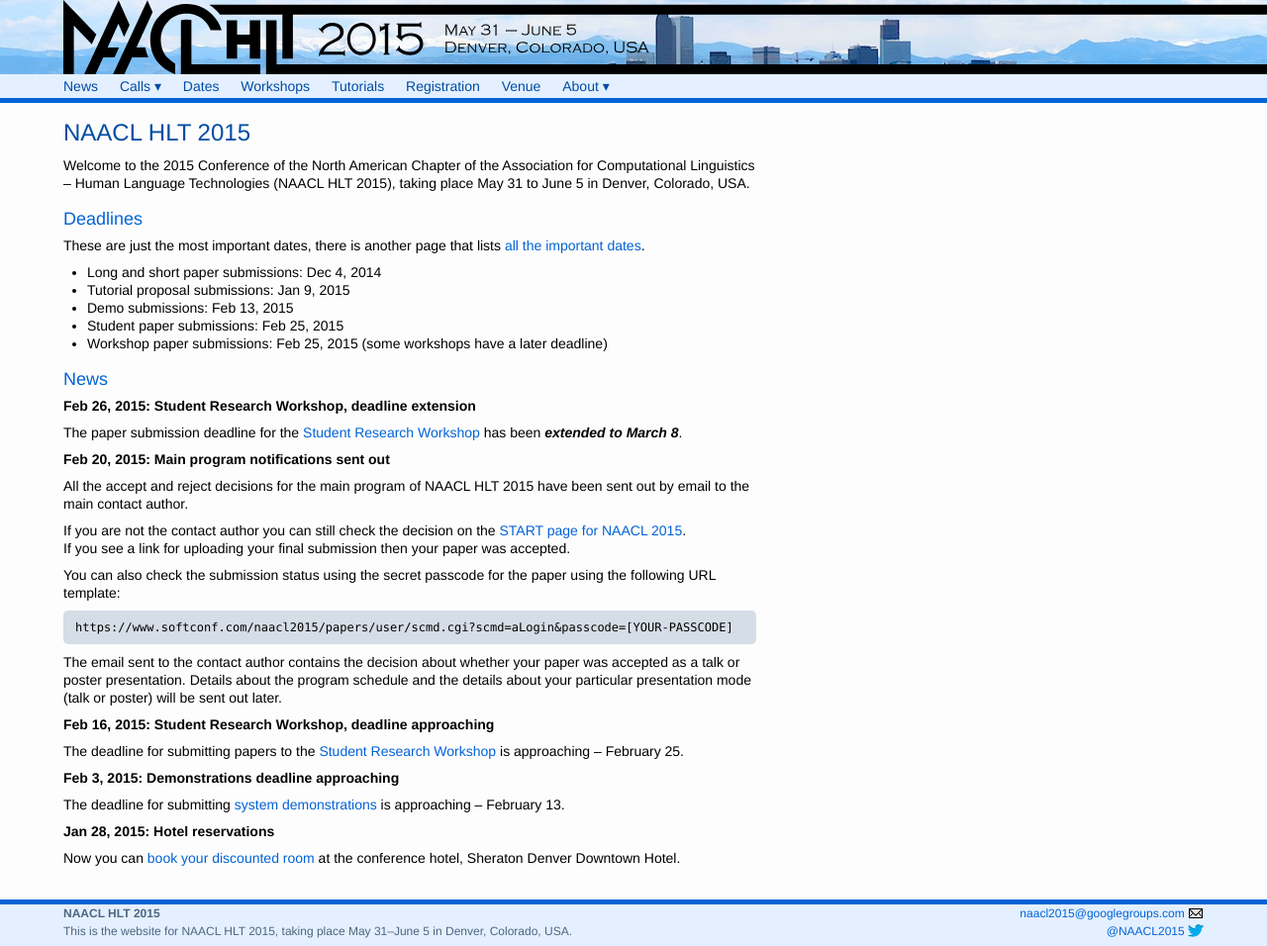
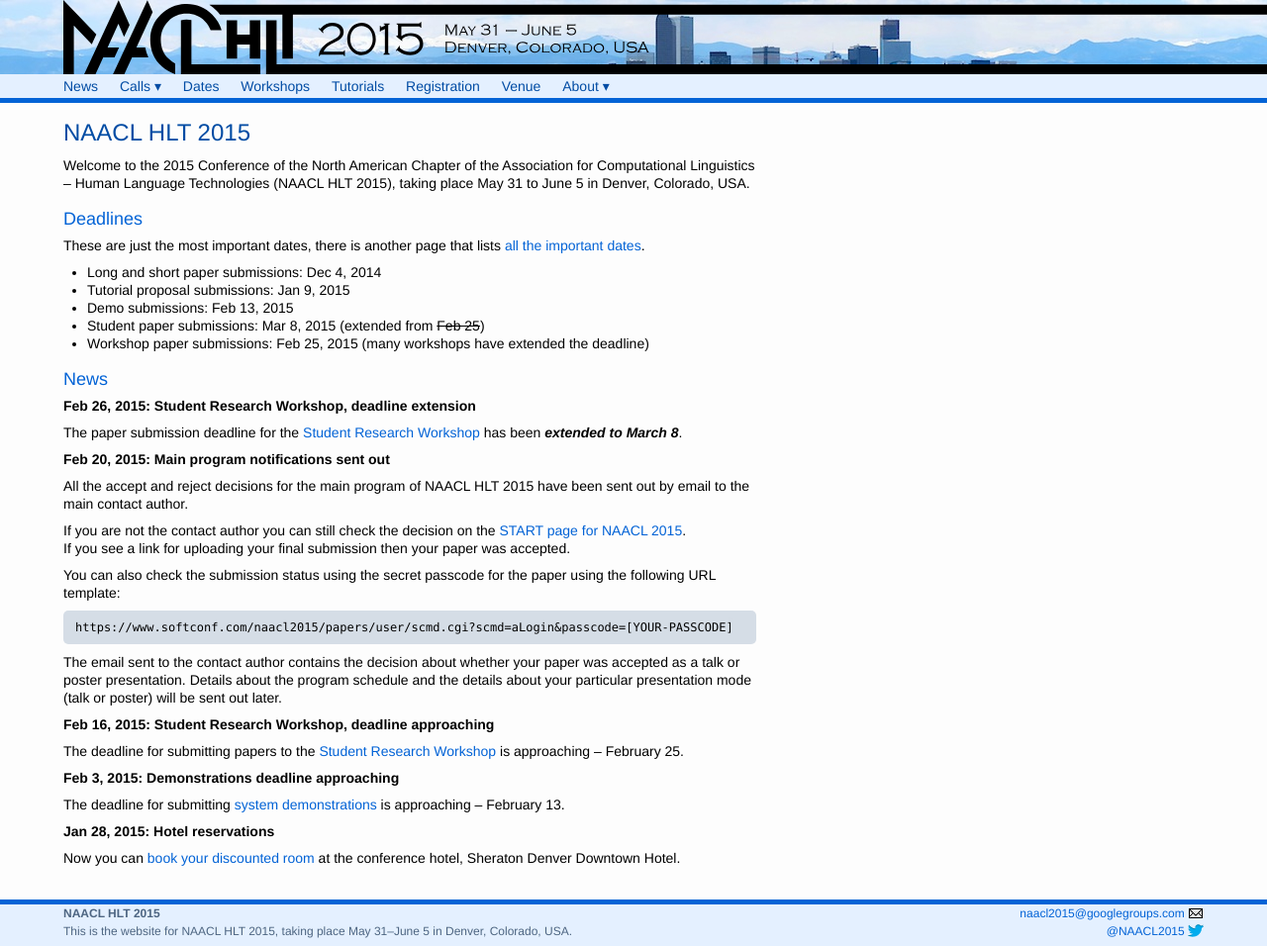
Before and after one commit to naacl-org/naacl-hlt-2015, a Jekyll site: the page built from index.md, in a window 1280 px wide. Shown: the whole page at 99% size. Built offline with Jekyll 4.4.1, drawn with Linux system fonts in a browser that asks for light colours.

Commit message:
extended deadlines

```diff
--- a/index.md
+++ b/index.md
@@ -13,8 +13,8 @@ These are just the most important dates, there is another page that lists [all t
 - Long and short paper submissions: Dec 4, 2014
 - Tutorial proposal submissions: Jan 9, 2015
 - Demo submissions: Feb 13, 2015
-- Student paper submissions: Feb 25, 2015
-- Workshop paper submissions: Feb 25, 2015 (some workshops have a later deadline)
+- Student paper submissions: Mar 8, 2015 (extended from <del>Feb 25</del>)
+- Workshop paper submissions: Feb 25, 2015 (many workshops have extended the deadline)
 
 ## [News](all-news.html)
 
```
